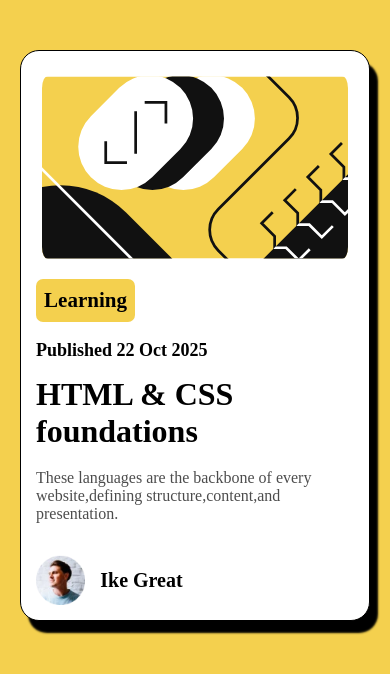
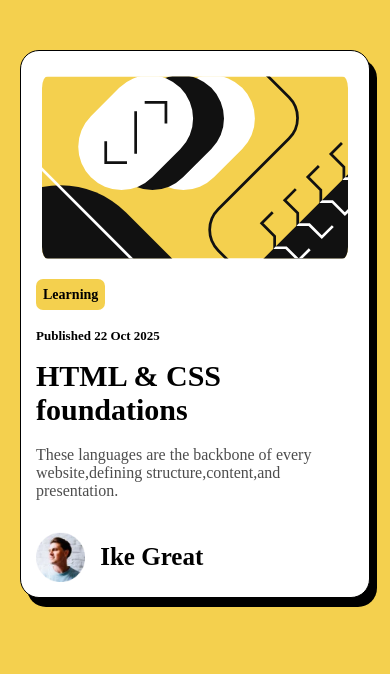
Before and after one commit to Ikegreat/blog-preview-card, a plain HTML site: page index.html in a window 390 px wide. Drawn offline with Linux system fonts and the light colour scheme.

Commit message:
responsiveness test

```diff
--- a/index.css
+++ b/index.css
@@ -24,7 +24,7 @@ body {
     padding: 15px ;
     margin: 0px 20px;
     box-sizing: border-box;
-    box-shadow: 8px 12px 2px;
+    box-shadow: 7px 9px ;
 }
 .illustration {
     box-sizing: border-box;
@@ -38,17 +38,19 @@ body {
     margin-top: 16px;
     display: inline-block;
     background-color: hsl(47, 88%, 63%);
-    padding: 9px 8px;
+    padding: 7px 7px;
     border-radius: 7px;
-    font-size: 18px;
+    font-size: 12px;
 }
 h4 {
     margin-top: 18px;
-    font-size: 18px;
+    font-size: 13px;
+    font-weight:600;
 }
 h1 {
     margin-top: 15px;
     font-weight: 600;
+    font-size: 30px;
 } p {
     color: rgba(0, 0, 0, 0.7);
     font-weight: lighter;
@@ -61,12 +63,9 @@ h1 {
     align-items: center;
     gap: 15px;
     margin-top:32px;
-
-
-
     span {
-        font-size: 20px;
-        font-weight: 800;
+        font-size: 12px;
+        font-weight: lighter;
 
 
     }
@@ -77,6 +76,10 @@ h1 {
 @media (max-width : 768px) {
     .main-container {
         height: auto;
+        span {
+            font-size: 25px;
+            font-weight: 800;
+        }
 
     }
 }
```
